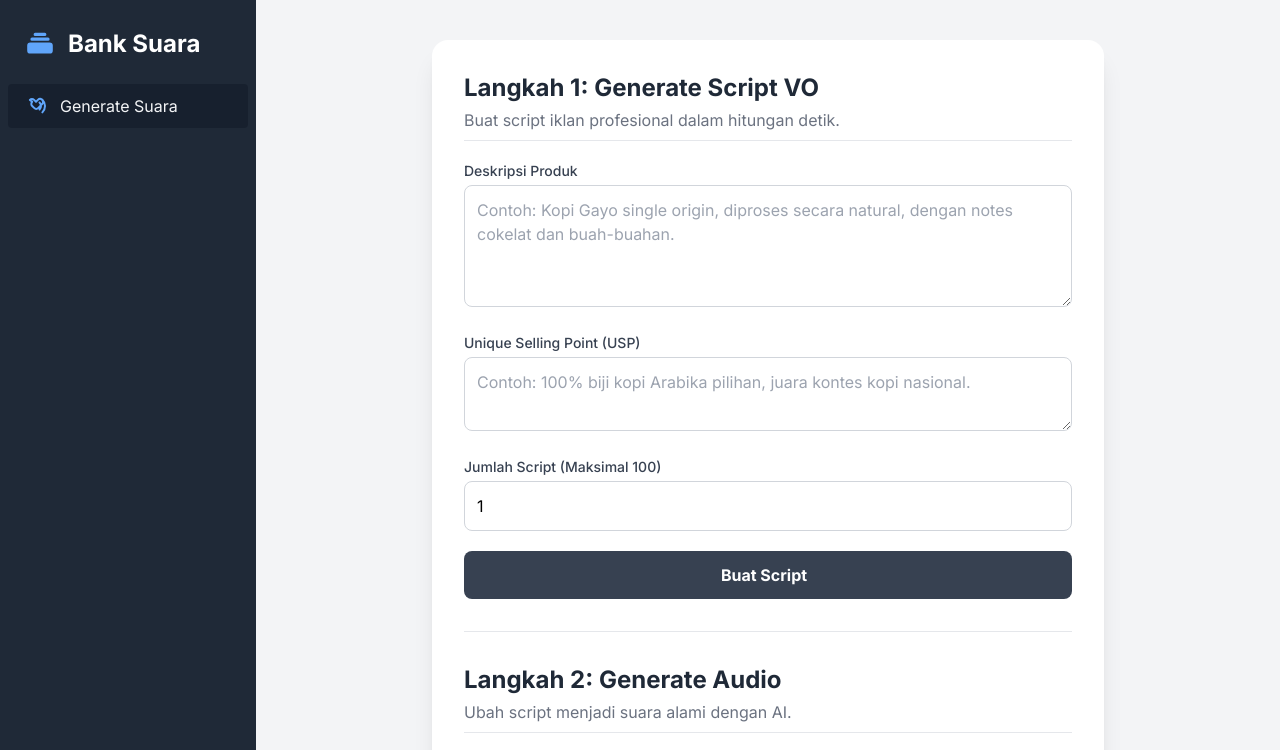
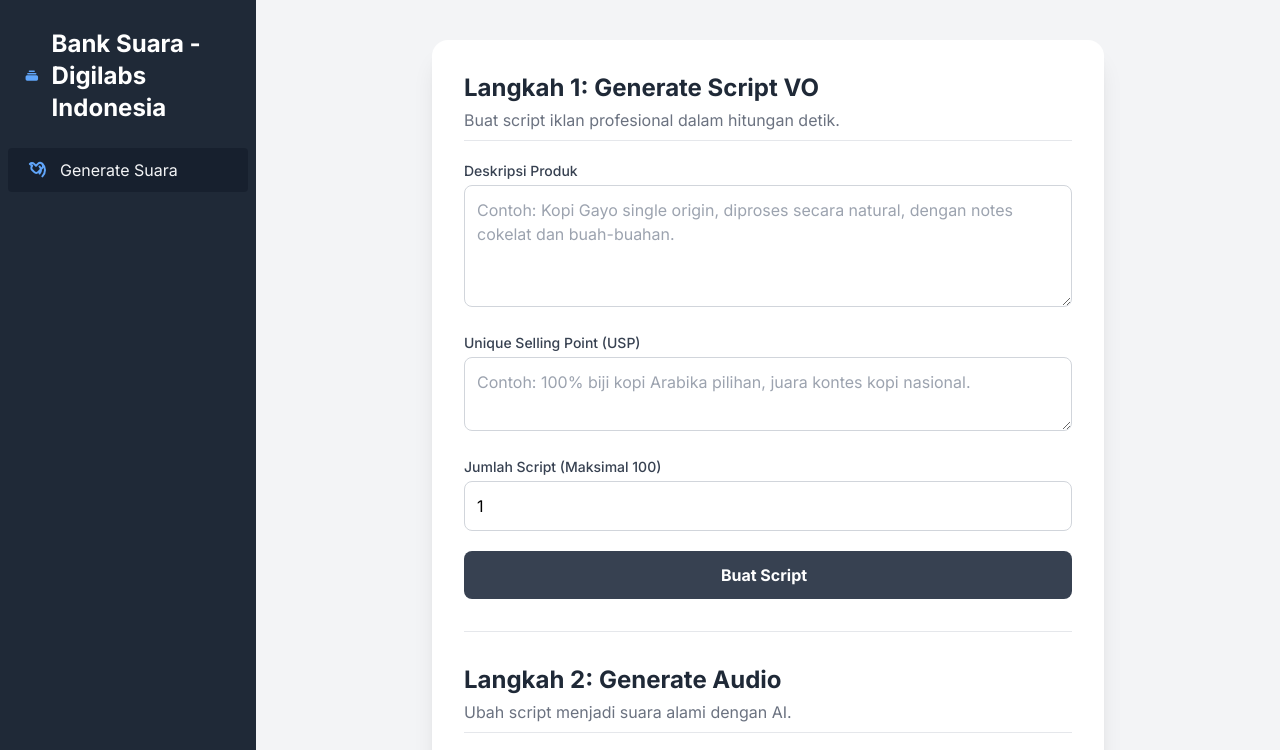
Before and after one commit to devdewa97/bank-suara, a plain HTML site: page index.html in a window 1280 px wide. Shown: the top 750 px of the page. Drawn offline with nearby package versions, Linux system fonts and the light colour scheme.

Commit message:
Update index.html

```diff
--- a/index.html
+++ b/index.html
@@ -58,7 +58,7 @@
                 <svg xmlns="http://www.w3.org/2000/svg" class="h-8 w-8 text-blue-400" viewBox="0 0 20 20" fill="currentColor">
                   <path d="M7 3a1 1 0 000 2h6a1 1 0 100-2H7zM4 7a1 1 0 011-1h10a1 1 0 110 2H5a1 1 0 01-1-1zM2 11a2 2 0 012-2h12a2 2 0 012 2v3a2 2 0 01-2 2H4a2 2 0 01-2-2v-3z" />
                 </svg>
-                <span class="text-2xl font-bold">Bank Suara</span>
+                <span class="text-2xl font-bold">Bank Suara - Digilabs Indonesia</span>
             </a>
 
             <!-- Navigasi -->
@@ -428,4 +428,5 @@
         });
     </script>
 </body>
+
 </html>
```
